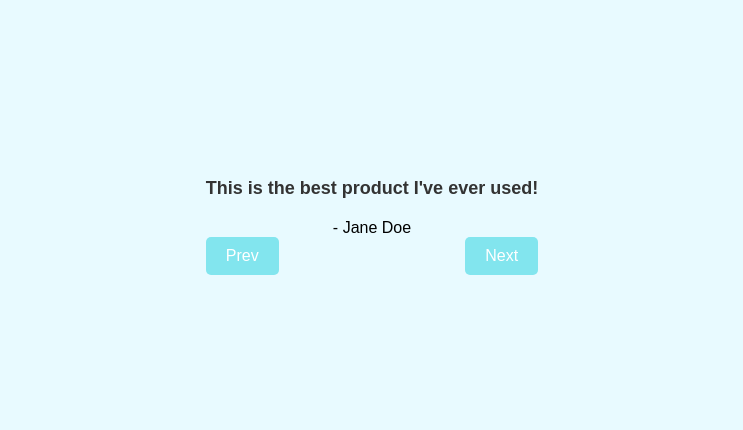
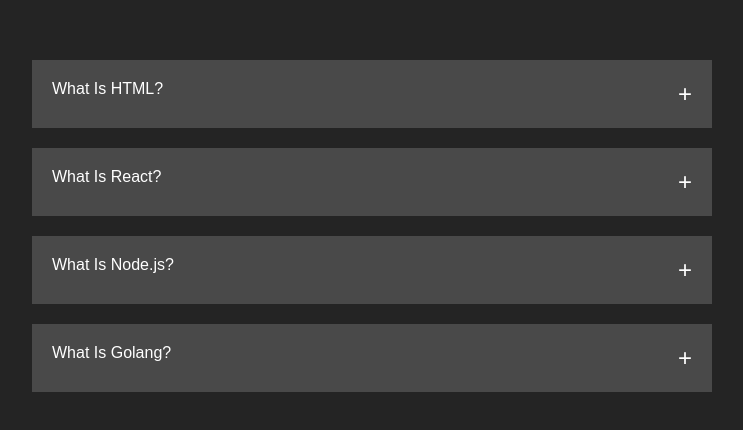
Before and after one commit to Rennatus/react-demos, a React (Vite) app: page / in a window 1280 px wide. Shown: the part 174-604 px from the top of the page, without its empty margins (268-1011 px from the left). Built offline with nearby package versions, Linux system fonts and the light colour scheme.

Commit message:
project:accrodions

```diff
--- a/src/App.jsx
+++ b/src/App.jsx
@@ -1,9 +1,14 @@
-import Testimonials from "./components/Testimonials";
-
+import Accordion from "./components/Accordion";
+import { accordionData } from "./utils/content";
 const App = () => {
+  console.log(accordionData);
   return (
     <div>
-      <Testimonials />
+      <div className="accordion">
+        {accordionData.map(({ title, content }) => (
+          <Accordion title={title} content={content} />
+        ))}
+      </div>
     </div>
   );
 };
--- /dev/null
+++ b/src/components/Accordion/index.css
@@ -0,0 +1,42 @@
+* {
+  margin: 0;
+  padding: 0;
+  box-sizing: border-box;
+}
+body {
+  background: rgb(36, 36, 36);
+  color: #fff;
+  font-family: sans-serif;
+  height: 100vh;
+  display: flex;
+  flex-direction: column;
+  justify-content: center;
+  align-items: center;
+}
+.container {
+  border: 2px solid white;
+}
+.accordion-card {
+  margin: 20px;
+  padding: 20px;
+  background: rgb(73, 73, 73);
+}
+.header {
+  display: flex;
+  justify-content: space-between;
+  width: 40rem;
+}
+.card-title {
+  display: flex;
+  justify-content: space-between;
+  width: 50rem;
+}
+.icon {
+  font-size: 1.5rem;
+  cursor: pointer;
+}
+p.card-info {
+  width: 30rem;
+  padding: 20px 0;
+  line-height: 1.3;
+}
--- /dev/null
+++ b/src/components/Accordion/index.jsx
@@ -0,0 +1,20 @@
+import { useState } from "react";
+import "./index.css";
+
+const Accordion = ({ title, content }) => {
+  const [isActive, setIsActive] = useState(false);
+
+  return (
+    <section className="accordion-card" key={Math.random()}>
+      <div className="header" onClick={() => setIsActive(!isActive)}>
+        <div>{title}</div>
+        <p className="icon">{isActive ? "-" : "+"}</p>
+      </div>
+      <div className="content">
+        {isActive && <p className="card-info">{content}</p>}
+      </div>
+    </section>
+  );
+};
+
+export default Accordion;
--- a/src/components/Testimonials/index.css
+++ /dev/null
@@ -1,47 +0,0 @@
-* {
-  margin: 0;
-  padding: 0;
-  box-sizing: border-box;
-}
-body {
-  display: flex;
-  justify-self: center;
-  align-items: center;
-  height: 100vh;
-  background-color: #e8faff;
-}
-.testimonials {
-  margin: 0 auto;
-  text-align: center;
-  font-family: sans-serif;
-  border-radius: 10px;
-  padding: 40px;
-  box-shadow: 0 0 10px rgba(0, 0, 0, 0, 1);
-  background-color: #fofdfe;
-}
-.testimonials-quote {
-  font-size: 18px;
-  font-weight: bold;
-  margin-bottom: 20px;
-  color: #333;
-}
-.testimonials-nav {
-  display: flex;
-  justify-content: space-between;
-}
-.testimonials-nav button {
-  padding: 10px 20px;
-  border: none;
-  background-color: #82e5ee;
-  color: #fff;
-  font-size: 16px;
-  cursor: pointer;
-  border-radius: 5px;
-  transition: background-color 0.3s;
-}
-.testimonials-nav button:hover {
-  background-color: #037680;
-}
-.testimonials-nav button:active {
-  transform: scale(0.95);
-}
--- a/src/components/Testimonials/index.jsx
+++ /dev/null
@@ -1,45 +0,0 @@
-import { useState } from "react";
-import "./index.css";
-const Testimonials = () => {
-  const [currentIndex, setCurrentIndex] = useState(0);
-  const testimonials = [
-    {
-      quote: "This is the best product I've ever used!",
-      author: "Jane Doe",
-    },
-    {
-      quote: "I highly recomment this product to everyone!",
-      author: "John Smith",
-    },
-    {
-      quote: "This product has completely changed my life!",
-      author: "Bob Johnson",
-    },
-  ];
-
-  const handlerPrevClick = () => {
-    setCurrentIndex(
-      (currentIndex + testimonials.length - 1) % testimonials.length,
-    );
-  };
-  const handleNextClick = () => {
-    setCurrentIndex((currentIndex + 1) % testimonials.length);
-  };
-
-  return (
-    <div className="testimonials">
-      <div className="testimonials-quote">
-        {testimonials[currentIndex].quote}
-      </div>
-      <div className="testimonials-author">
-        - {testimonials[currentIndex].author}
-      </div>
-      <div className="testimonials-nav">
-        <button onClick={handlerPrevClick}>Prev</button>
-        <button onClick={handleNextClick}>Next</button>
-      </div>
-    </div>
-  );
-};
-
-export default Testimonials;
--- /dev/null
+++ b/src/utils/content.js
@@ -0,0 +1,18 @@
+export const accordionData = [
+  {
+    title: "What Is HTML?",
+    content: `The HyperText Markup Language or HTML is the standard markup language for documents designed to be displayed in a web browser. It can be assisted by technologies such as Cascading Style Sheets and scripting languages such as JavaScript.`,
+  },
+  {
+    title: "What Is React?",
+    content: `React is a free and open-source front-end JavaScript library for building user interfaces based on UI components. It is maintained by Meta and a community of individual developers and companies.`,
+  },
+  {
+    title: "What Is Node.js?",
+    content: `Node.js is a cross-platform, open-source server environment that can run on Windows, Linux, Unix, macOS, and more. Node.js is a back-end JavaScript runtime environment, runs on the V8 JavaScript Engine, and executes JavaScript code outside a web browser.`,
+  },
+  {
+    title: "What Is Golang?",
+    content: `Go is a statically typed, compiled programming language designed at Google by Robert Griesemer, Rob Pike, and Ken Thompson. It is syntactically similar to C, but with memory safety, garbage collection, structural typing, and CSP-style concurrency`,
+  },
+];
```
